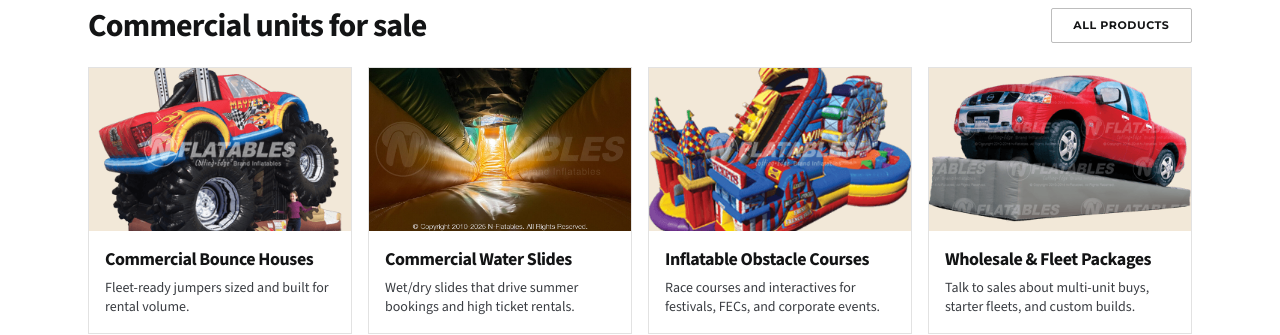
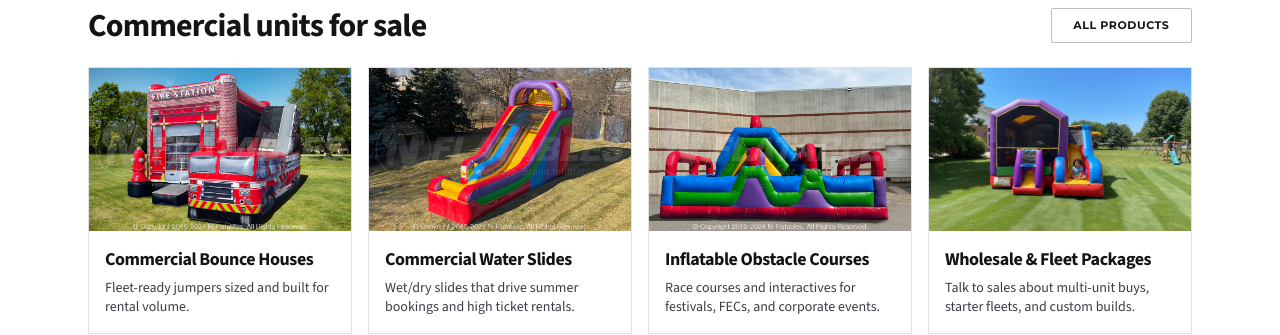
Before and after one commit to shoutgeorge1/cec, a Next.js app: page / in a window 1280 px wide. Shown: the part 822-1157 px from the top of the page. Built offline with nearby package versions, Linux system fonts and the light colour scheme; no server answers.

Commit message:
Brighten page heroes with sunny outdoor assets and lighter scrims.
Heavy dark overlays and black-bg / interior shots were crushing product color — swap to vibrant outdoor CEC photos and keep text readable with a light gradient only.

Co-authored-by: Cursor <cursoragent@cursor.com>

```diff
--- a/src/app/commercial-bounce-houses/page.tsx
+++ b/src/app/commercial-bounce-houses/page.tsx
@@ -40,7 +40,7 @@ export default async function CommercialBounceHousesPage({
       productName="Commercial Bounce Houses"
       productDescription="Commercial-grade bounce houses for rental and venue operators. Request specifications and pricing."
       category="Commercial Bounce Houses"
-      heroImage="/media/categories/monster-truck.png"
+      heroImage="/media/products/fire-station-combo-wet-dry.jpg"
       variant={sp.v ?? sp.variant}
     />
   );
--- a/src/app/commercial-water-slides/page.tsx
+++ b/src/app/commercial-water-slides/page.tsx
@@ -40,7 +40,7 @@ export default async function CommercialWaterSlidesPage({
       productName="Commercial Water Slides"
       productDescription="Commercial inflatable water slides for sale to rental operators and venues. Request specs and quote."
       category="Commercial Water Slides"
-      heroImage="/media/hero/barnyard-breakout-slide.jpg"
+      heroImage="/media/products/wacky-mini-deluxea-c-18aeur-tm-slide-wet-dry.jpg"
       variant={sp.v ?? sp.variant}
     />
   );
--- a/src/app/globals.css
+++ b/src/app/globals.css
@@ -198,20 +198,25 @@ a {
   height: 100%;
   object-fit: cover;
   object-position: center 35%;
+  /* Tasteful lift — keep photos sunny without cartooning */
+  filter: brightness(1.07) contrast(1.05) saturate(1.06);
 }
 
 .hero-plane__shade {
   position: absolute;
   inset: 0;
   z-index: 1;
+  pointer-events: none;
+  /* Light scrim for text only — do not crush the photo */
   background:
-    linear-gradient(90deg, rgba(19, 20, 21, 0.78) 0%, rgba(19, 20, 21, 0.5) 40%, rgba(19, 20, 21, 0.18) 100%),
-    linear-gradient(180deg, rgba(19, 20, 21, 0.28) 0%, transparent 38%, rgba(19, 20, 21, 0.62) 100%);
+    linear-gradient(90deg, rgba(19, 20, 21, 0.38) 0%, rgba(19, 20, 21, 0.14) 42%, rgba(19, 20, 21, 0.02) 100%),
+    linear-gradient(180deg, rgba(19, 20, 21, 0.1) 0%, transparent 45%, rgba(19, 20, 21, 0.4) 100%);
 }
 
 .hero-plane__content {
   position: relative;
   z-index: 2;
+  text-shadow: 0 1px 2px rgba(0, 0, 0, 0.35), 0 2px 14px rgba(0, 0, 0, 0.28);
 }
 
 @keyframes rise-in {
--- a/src/app/inflatable-obstacle-courses/page.tsx
+++ b/src/app/inflatable-obstacle-courses/page.tsx
@@ -40,7 +40,7 @@ export default async function ObstacleCoursesPage({
       productName="Inflatable Obstacle Courses"
       productDescription="Commercial inflatable obstacle courses for rental and event professionals. Request specifications."
       category="Inflatable Obstacle Courses"
-      heroImage="/media/products/barnyard-breakout-180-obstacle-single.png"
+      heroImage="/media/products/wacky-dual-180ao-obstaclea-c.jpg"
       variant={sp.v ?? sp.variant}
     />
   );
--- a/src/app/packages/page.tsx
+++ b/src/app/packages/page.tsx
@@ -17,7 +17,7 @@ export default function PackagesPage() {
       <section className="hero-plane" style={{ minHeight: "42vh" }}>
         <div className="hero-plane__media">
           <Image
-            src="/media/hero/wacky-world.png"
+            src="/media/products/wacky-kidzonea-c-wet-dry-combo.jpg"
             alt="Commercial starter packages from Cutting Edge Creations"
             fill
             priority
--- a/src/app/page.tsx
+++ b/src/app/page.tsx
@@ -146,7 +146,7 @@ export default async function HomePage() {
                       src={
                         product.imageLocal ||
                         product.imageUrl ||
-                        "/media/categories/monster-truck.png"
+                        "/media/products/fire-station-combo-wet-dry.jpg"
                       }
                       alt=""
                       className="h-full w-full object-cover"
--- a/src/app/products/page.tsx
+++ b/src/app/products/page.tsx
@@ -12,7 +12,7 @@ export const metadata = buildMetadata({
   path: "/products",
 });
 
-const FALLBACK_IMAGE = "/media/categories/monster-truck.png";
+const FALLBACK_IMAGE = "/media/products/fire-station-combo-wet-dry.jpg";
 
 export default async function ProductsPage() {
   const products = await fetchFeaturedProducts(24);
@@ -23,7 +23,7 @@ export default async function ProductsPage() {
       <section className="hero-plane" style={{ minHeight: "42vh" }}>
         <div className="hero-plane__media">
           <Image
-            src="/media/hero/barnyard-breakout.png"
+            src="/media/products/construction-kidzonea-c-wet-dry-combo.jpg"
             alt="Commercial inflatables from the Cutting Edge Creations catalog"
             fill
             priority
--- a/src/app/wholesale/page.tsx
+++ b/src/app/wholesale/page.tsx
@@ -44,7 +44,7 @@ export default async function WholesalePage({
       <section className="hero-plane" style={{ minHeight: "48vh" }}>
         <div className="hero-plane__media">
           <Image
-            src="/media/hero/wacky-5in1.png"
+            src="/media/products/wacky-5-in-1-combo.jpg"
             alt="Commercial inflatable fleet from Cutting Edge Creations"
             fill
             priority
--- a/src/components/CategoryPage.tsx
+++ b/src/components/CategoryPage.tsx
@@ -30,7 +30,7 @@ export function CategoryPage({
   productName,
   productDescription,
   category,
-  heroImage = "/media/hero/barnyard-breakout-main.jpg",
+  heroImage = "/media/products/fire-station-combo-wet-dry.jpg",
   variant,
 }: CategoryPageProps) {
   const offer = getOfferVariant(variant);
--- a/src/lib/site.ts
+++ b/src/lib/site.ts
@@ -38,7 +38,7 @@ export const categoryPages = [
     title: "Commercial Bounce Houses",
     navLabel: "Bounce Houses",
     blurb: "Fleet-ready jumpers sized and built for rental volume.",
-    image: "/media/categories/monster-truck.png",
+    image: "/media/products/fire-station-combo-wet-dry.jpg",
     keywordsHint: "commercial bounce house · bounce house for sale",
   },
   {
@@ -46,7 +46,7 @@ export const categoryPages = [
     title: "Commercial Water Slides",
     navLabel: "Water Slides",
     blurb: "Wet/dry slides that drive summer bookings and high ticket rentals.",
-    image: "/media/hero/barnyard-breakout-slide.jpg",
+    image: "/media/products/wacky-mini-deluxea-c-18aeur-tm-slide-wet-dry.jpg",
     keywordsHint: "commercial water slide · inflatable water slide for sale",
   },
   {
@@ -54,7 +54,7 @@ export const categoryPages = [
     title: "Inflatable Obstacle Courses",
     navLabel: "Obstacle Courses",
     blurb: "Race courses and interactives for festivals, FECs, and corporate events.",
-    image: "/media/categories/obstacle.png",
+    image: "/media/products/wacky-dual-180ao-obstaclea-c.jpg",
     keywordsHint: "inflatable obstacle course · commercial obstacle course",
   },
   {
@@ -62,7 +62,7 @@ export const categoryPages = [
     title: "Wholesale & Fleet Packages",
     navLabel: "Wholesale",
     blurb: "Talk to sales about multi-unit buys, starter fleets, and custom builds.",
-    image: "/media/categories/custom.png",
+    image: "/media/products/wacky-5-in-1-combo.jpg",
     keywordsHint: "wholesale inflatables · commercial inflatables for sale",
   },
 ] as const;
```
